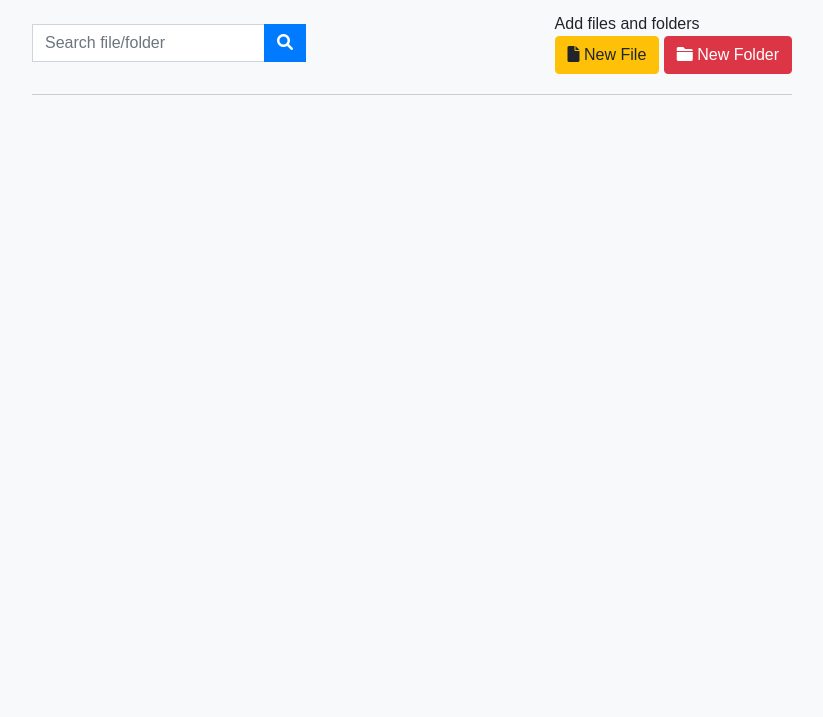
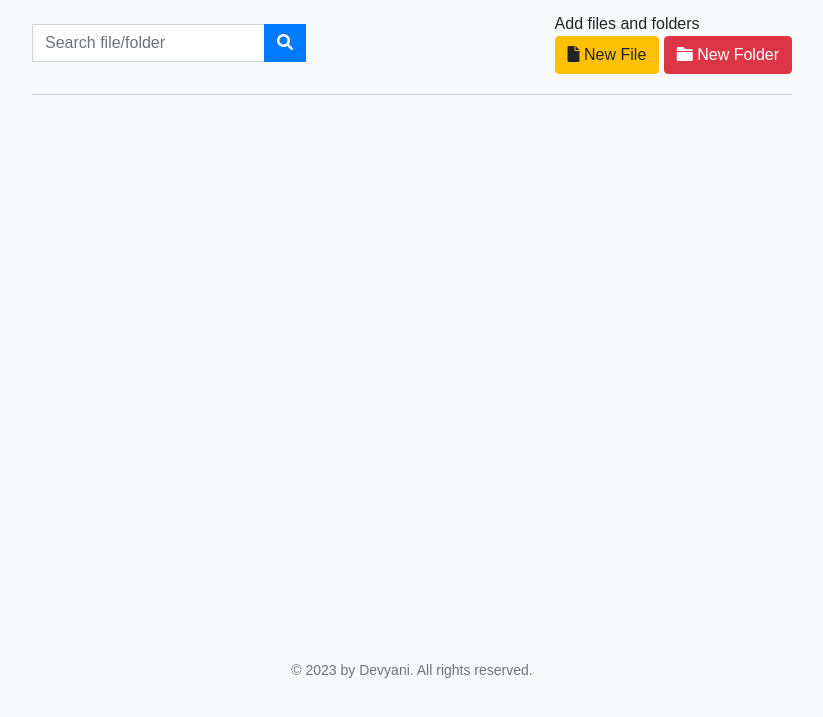
Before and after one commit to devyanit05/file-manager, a website: page index.html in a window 1280 px wide. Shown: the part 79-796 px from the top of the page, without its empty margins (228-1051 px from the left). Drawn offline with nearby package versions, Linux system fonts and the light colour scheme.

Commit message:
footer added

```diff
--- a/index.html
+++ b/index.html
@@ -47,6 +47,12 @@
             </li> -->
         </ul>
     </div>
+    <footer class="footer">
+        <div class="container">
+            <p>&copy; 2023 by Devyani. All rights reserved.</p>
+        </div>
+    </footer>
+
     <script src="app.js"></script>
     <script src="utils.js"></script>
 </body>
--- a/styles.css
+++ b/styles.css
@@ -101,3 +101,20 @@ body {
     font-weight: bold;
     margin-right: 3rem;
 }
+
+/* Add this to your existing CSS styles */
+
+.footer {
+    background-color: #f8f9fa;
+    padding: 20px 0;
+    text-align: center;
+    position: absolute;
+    bottom: 0;
+    width: 100%;
+}
+
+.footer p {
+    margin: 0;
+    font-size: 14px;
+    color: #6c757d;
+}
--- a/utils.js
+++ b/utils.js
@@ -11,7 +11,7 @@ function createNewFile(listItem) {
         var newFileItem = document.createElement("li");
         newFileItem.textContent = newFileName;
         newFileItem.setAttribute("data-filename", newFileName);
-        newFileItem.innerHTML = `<i class="fas fa-file"></i> <span>${newFileName}</span> +
+        newFileItem.innerHTML = `<i class="fas fa-file"></i> <span>${newFileName}</span>
         <button class="toggler" onclick="handleDelete(this.parentNode)"><i class="fas fa-trash-alt"></i></button>`;
         fileList.appendChild(newFileItem);
     }
```
